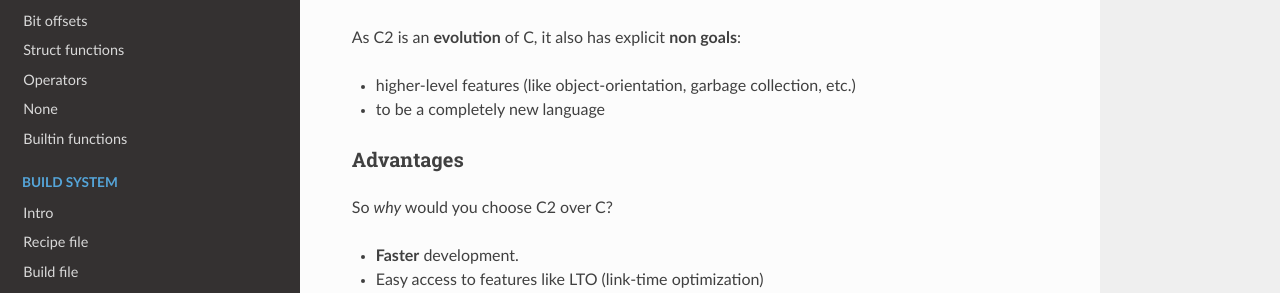
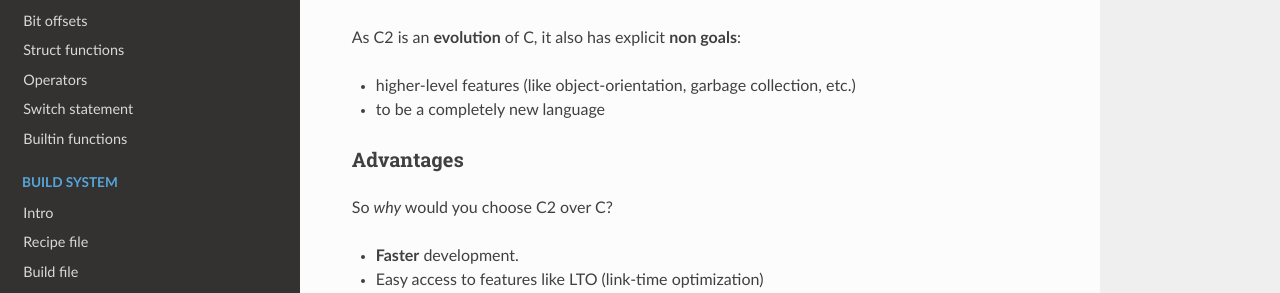
Before and after one commit to c2lang/documentation, an MkDocs documentation site: the page built from documentation/docs/index.md, in a window 1280 px wide. Shown: the part 557-850 px from the top of the page. Built offline with MkDocs 1.6.1, drawn with Linux system fonts in a browser that asks for light colours; nearby versions of some CDN libraries; old or Windows-style settings are respelled for this version of MkDocs.

Commit message:
Modify mkdocs.yml

```diff
--- a/documentation/mkdocs.yml
+++ b/documentation/mkdocs.yml
@@ -28,7 +28,7 @@ pages:
   - language/bit_offsets.md
   - language/struct_functions.md
   - language/operators.md
-  - language/sswitch_statement.md
+  - language/switch_statement.md
   - language/builtin_functions.md
 - Build system:
   - build_system/intro.md
```
